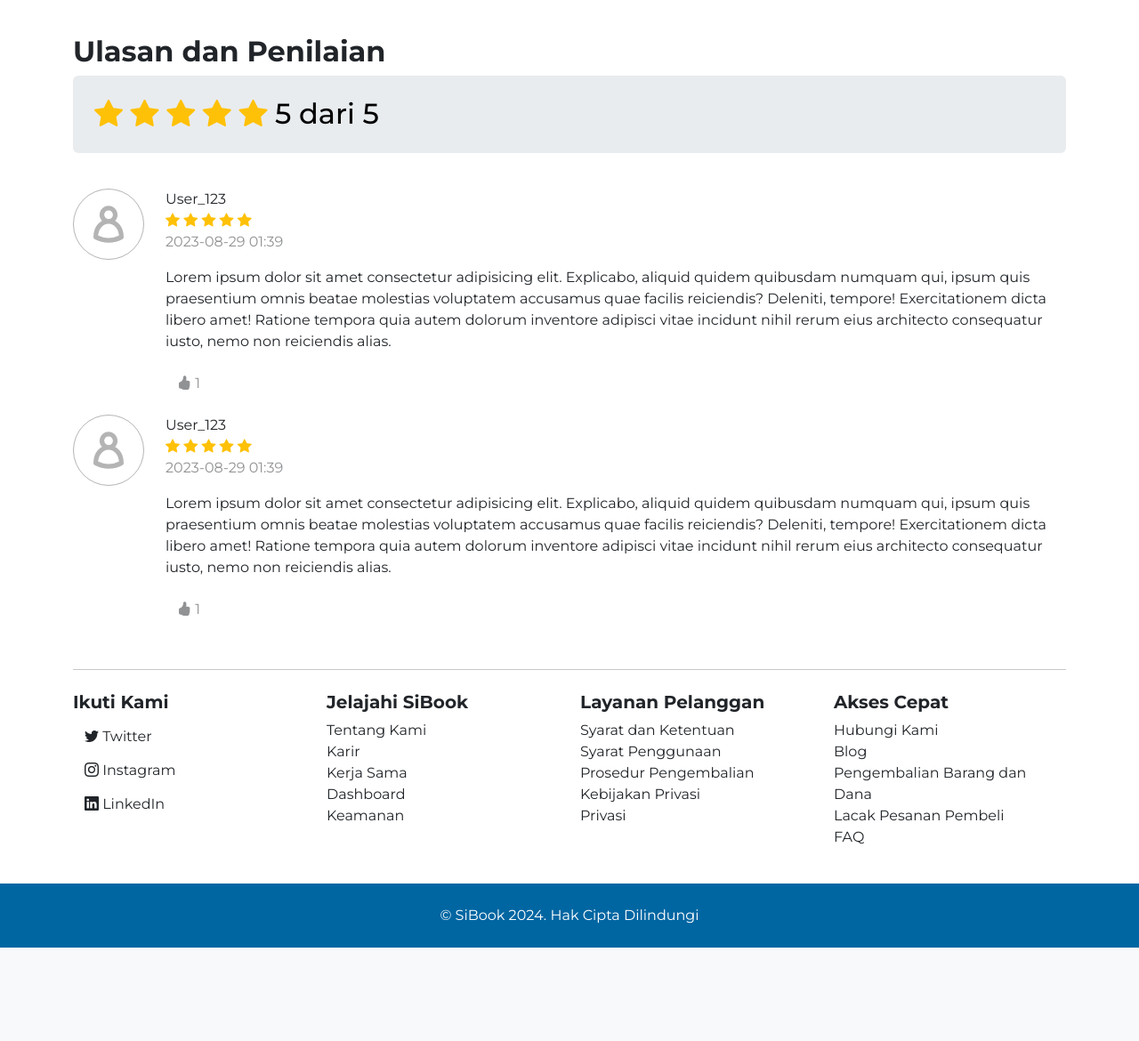
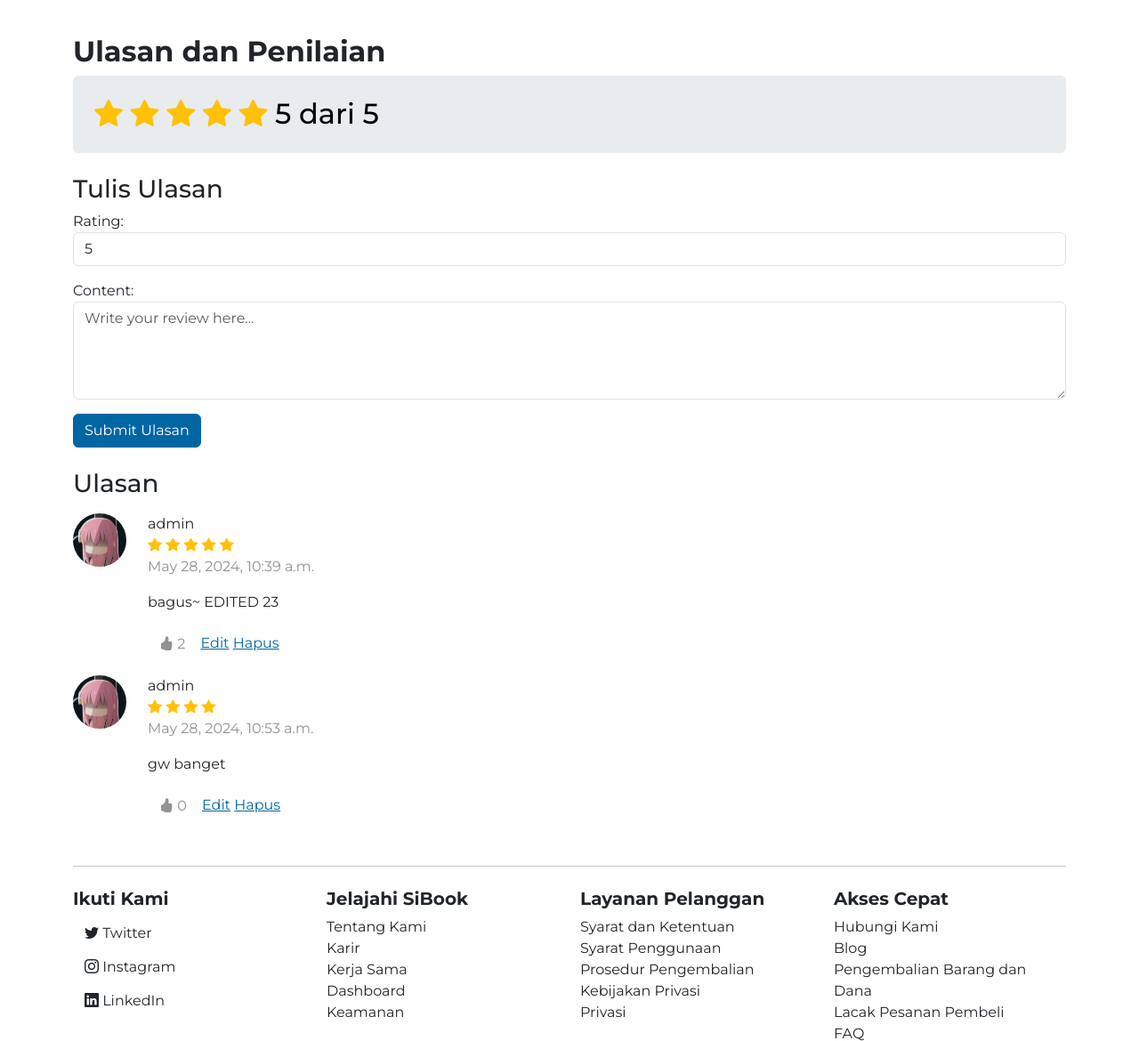
Before and after one commit to kelapacuyy/SiBook, a Django app: page /books/1/ in a window 1280 px wide. Shown: the part 1418-2588 px from the top of the page at 89% size. Before the commit the page ends 2483 px from the top, so only its background shows below. Run offline with Django 5.2, Linux system fonts and the light colour scheme; a user stored in the database is signed in; data comes from the database, SQL or seed files in the repository; both versions use the stored data as it was after the commit; some libraries are stand-ins or nearby versions.

Commit message:
add Review model and CRUD

```diff
--- a/backend/bookcommerce/admin.py
+++ b/backend/bookcommerce/admin.py
@@ -1,5 +1,5 @@
 from django.contrib import admin
-from .models import Address, Customer, Series, Author, Genre, Book, Cart, CartItem, Order, OrderItem, Shipment, Payment
+from .models import Address, Customer, Series, Author, Genre, Book, Cart, CartItem, Order, OrderItem, Shipment, Payment, Review
 
 admin.site.register(Address)
 admin.site.register(Customer)
@@ -7,6 +7,7 @@ admin.site.register(Series)
 admin.site.register(Author)
 admin.site.register(Genre)
 admin.site.register(Book)
+admin.site.register(Review)
 admin.site.register(Cart)
 admin.site.register(CartItem)
 admin.site.register(Order)
--- a/backend/bookcommerce/forms.py
+++ b/backend/bookcommerce/forms.py
@@ -1,5 +1,5 @@
 from django import forms
-from .models import Customer, Address
+from .models import Customer, Address, Review
 from django.contrib.auth.forms import UserCreationForm, PasswordChangeForm, AuthenticationForm
 from django.contrib.auth import authenticate
 from django.forms import ClearableFileInput
@@ -85,3 +85,12 @@ class CustomPasswordChangeForm(PasswordChangeForm):
     old_password = forms.CharField(widget=forms.PasswordInput, help_text='')
     new_password1 = forms.CharField(widget=forms.PasswordInput, help_text='')
     new_password2 = forms.CharField(widget=forms.PasswordInput, help_text='')
+
+class ReviewForm(forms.ModelForm):
+    class Meta:
+        model = Review
+        fields = ['rating', 'content']
+        widgets = {
+            'rating': forms.NumberInput(attrs={'min': 1, 'max': 5, 'step': 1, 'class': 'form-control'}),
+            'content': forms.Textarea(attrs={'class': 'form-control', 'rows': 4, 'placeholder': 'Write your review here...'}),
+        }
--- a/backend/bookcommerce/templates/bookcommerce/base.html
+++ b/backend/bookcommerce/templates/bookcommerce/base.html
@@ -111,9 +111,19 @@
         </nav>
         {% if messages %}
             {% for message in messages %}
-                <div class="alert alert-{{message.tags}}">
-                    {{ message }}
-                </div>
+                {% if message.tags == "error" %}
+                    <div class="alert alert-danger">
+                {% elif message.tags == "success" %}
+                    <div class="alert alert-success">
+                {% elif message.tags == "warning" %}
+                    <div class="alert alert-warning">
+                {% elif message.tags == "info" %}
+                    <div class="alert alert-info">
+                {% else %}
+                    <div class="alert alert-secondary">
+                {% endif %}
+                        {{ message }}
+                    </div>
             {% endfor %}
         {% endif %}
 
--- a/backend/bookcommerce/templates/bookcommerce/book_detail.html
+++ b/backend/bookcommerce/templates/bookcommerce/book_detail.html
@@ -138,6 +138,7 @@
         </div>
     </div>
     <hr />
+
     <div class="row my-5">
         <div class="col">
             <h2 class="fw-bold">Ulasan dan Penilaian</h2>
@@ -152,63 +153,52 @@
                 </h2>
             </div>
         </div>
+
         <div class="col-12 mt-4">
+            <h3>Tulis Ulasan</h3>
+            <form action="{% url 'bookcommerce-book-detail' book.id %}" method="POST">
+                {% csrf_token %}
+                {{ review_form.as_p }}
+                <button class="btn btn-primary" type="submit" name="review_submit">Submit Ulasan</button>
+            </form>
+        </div>
+
+        <div class="col-12 mt-4">
+            <h3>Ulasan</h3>
+            {% for review in reviews %}
                 <div class="row mt-3">
                     <div class="col-auto">
-                    <img src="{% static '/bookcommerce/assets/user.svg' %}" alt="User" />
+                        <img
+                            src="{{ user.profile_picture.url }}"
+                            alt="Profile Picture"
+                            class="rounded-circle"
+                            style="max-width: 60px;"
+                        />
                     </div>
                     <div class="col">
-                    <p class="m-0">User_123</p>
+                        <p class="m-0">{{ review.author.username }}</p>
                         <div class="text-warning">
+                            {% with ''|center:review.rating as range %}
+                            {% for _ in range %}
                                 <i class="bi bi-star-fill"></i>
-                        <i class="bi bi-star-fill"></i>
-                        <i class="bi bi-star-fill"></i>
-                        <i class="bi bi-star-fill"></i>
-                        <i class="bi bi-star-fill"></i>
+                            {% endfor %}
+                            {% endwith %}
                         </div>
-                    <p class="text-body-tertiary">2023-08-29 01:39</p>
-                    <p>
-                        Lorem ipsum dolor sit amet consectetur adipisicing elit. Explicabo, aliquid
-                        quidem quibusdam numquam qui, ipsum quis praesentium omnis beatae molestias
-                        voluptatem accusamus quae facilis reiciendis? Deleniti, tempore!
-                        Exercitationem dicta libero amet! Ratione tempora quia autem dolorum
-                        inventore adipisci vitae incidunt nihil rerum eius architecto consequatur
-                        iusto, nemo non reiciendis alias.
-                    </p>
+                        <p class="text-body-tertiary">{{ review.date_posted }}</p>
+                        <p>{{ review.content }}</p>
                         <button class="btn text-body-tertiary">
-                        <i class="bi bi-hand-thumbs-up-fill"></i> 1
+                            <i class="bi bi-hand-thumbs-up-fill"></i> {{ review.like }}
                         </button>
+                        {% if review.author == user %}
+                            <a class="" href="{% url 'bookcommerce-review-update' review.pk %}">Edit</a>
+                            <a class="" href="{% url 'bookcommerce-review-delete' review.pk %}">Hapus</a>
+                        {% endif %}
                     </div>
                 </div>
-            <div class="row mt-3">
-                <div class="col-auto">
-                    <img src="{% static '/bookcommerce/assets/user.svg' %}" alt="User" />
-                </div>
-                <div class="col">
-                    <p class="m-0">User_123</p>
-                    <div class="text-warning">
-                        <i class="bi bi-star-fill"></i>
-                        <i class="bi bi-star-fill"></i>
-                        <i class="bi bi-star-fill"></i>
-                        <i class="bi bi-star-fill"></i>
-                        <i class="bi bi-star-fill"></i>
-                    </div>
-                    <p class="text-body-tertiary">2023-08-29 01:39</p>
-                    <p>
-                        Lorem ipsum dolor sit amet consectetur adipisicing elit. Explicabo, aliquid
-                        quidem quibusdam numquam qui, ipsum quis praesentium omnis beatae molestias
-                        voluptatem accusamus quae facilis reiciendis? Deleniti, tempore!
-                        Exercitationem dicta libero amet! Ratione tempora quia autem dolorum
-                        inventore adipisci vitae incidunt nihil rerum eius architecto consequatur
-                        iusto, nemo non reiciendis alias.
-                    </p>
-                    <button class="btn text-body-tertiary">
-                        <i class="bi bi-hand-thumbs-up-fill"></i> 1
-                    </button>
-                </div>
-            </div>
-        </div>
+            {% endfor %}
         </div>
     </div>
 
+</div>
+
 {% endblock content %}
--- a/backend/bookcommerce/urls.py
+++ b/backend/bookcommerce/urls.py
@@ -1,6 +1,6 @@
 from django.urls import path, include
 from . import views
-from .views import BookListView, BookDetailView, add_to_cart, cart_detail, update_cart_item, delete_cart_item, delete_all_cart_items, checkout, payment, profile, order_history, create_address, update_address, change_password, search, CartStaticView, SearchView, OrderStaticView
+from .views import BookListView, BookDetailView, add_to_cart, cart_detail, update_cart_item, delete_cart_item, delete_all_cart_items, checkout, payment, profile, order_history, create_address, update_address, change_password, search, CartStaticView, SearchView, OrderStaticView, ReviewUpdateView, ReviewDeleteView
 from django.conf import settings
 from django.conf.urls.static import static
 
@@ -21,7 +21,9 @@ urlpatterns = [
     path('address/update/<int:address_id>/', update_address, name='update_address'),
     path('profile/change-password/', change_password, name='change_password'),
     path('search/', search, name='search'),
-    path('order', OrderStaticView.as_view(), name='order_static')
+    path('order/', OrderStaticView.as_view(), name='order_static'),
+    path('books/review/<int:pk>/update/', ReviewUpdateView.as_view(), name='bookcommerce-review-update'),
+    path('books/review/<int:pk>/delete/', ReviewDeleteView.as_view(), name='bookcommerce-review-delete'),
 ]
 
 if settings.DEBUG:
--- a/backend/bookcommerce/views.py
+++ b/backend/bookcommerce/views.py
@@ -1,15 +1,18 @@
 from django.shortcuts import render, redirect, get_object_or_404
-from django.views.generic import ListView, View
+from django.views.generic import ListView, View, UpdateView, DeleteView
 from django.views.decorators.http import require_POST
 from django.contrib import messages
 from django.contrib.auth import update_session_auth_hash, authenticate, login
 from django.contrib.auth.views import LoginView
+from django.contrib.auth.mixins import LoginRequiredMixin, UserPassesTestMixin
 from django.contrib.auth.decorators import login_required
 from django.urls import reverse, reverse_lazy
 from django.http import HttpResponseRedirect
-from .models import Author, Series, Book, Cart, CartItem, Order, OrderItem, Shipment, Payment, Address
-from .forms import UserRegisterForm, UserLoginForm, AddressForm, ProfilePictureForm, CustomPasswordChangeForm
+from .models import Author, Series, Book, Cart, CartItem, Order, OrderItem, Shipment, Payment, Address, Review
+from .forms import UserRegisterForm, UserLoginForm, AddressForm, ProfilePictureForm, CustomPasswordChangeForm, ReviewForm
 
+
+# User related views
 
 def register(request):
     if request.method == 'POST':
@@ -46,6 +49,8 @@ class CustomLoginView(LoginView):
     def get_success_url(self):
         return self.success_url
 
+# Book related views
+
 class BookListView(ListView):
     model = Book
     template_name = 'bookcommerce/index.html'
@@ -57,11 +62,85 @@ class BookDetailView(View):
         book = Book.objects.get(pk=pk)
         self.current_book = book
 
+        review_form = ReviewForm()
+        reviews = Review.objects.filter(book=book).order_by('-like')
+
         context = {
             'book': book,
+            'review_form': review_form,
+            'reviews': reviews,
         }
 
         return render(request, 'bookcommerce/book_detail.html', context)
+
+    def post(self, request, pk, *args, **kwargs):
+        book = Book.objects.get(pk=pk)
+
+        review_form = ReviewForm(request.POST)
+
+        if review_form.is_valid() and 'review_submit' in request.POST:
+            new_review = review_form.save(commit=False)
+            new_review.author = request.user
+            new_review.book = book
+            new_review.save()
+            messages.success(request, f"Berhasil menambahkan ulasan!")
+        else:
+            messages.error(request, f"Gagal menambahkan ulasan!")
+
+        review_form = ReviewForm()
+        reviews = book.reviews.all().order_by('-like')
+
+        context = {
+            'book': book,
+            'review_form': review_form,
+            'reviews': reviews,
+        }
+
+        return render(request, 'bookcommerce/book_detail.html', context)
+
+# Review related views
+
+class ReviewUpdateView(LoginRequiredMixin, UserPassesTestMixin, UpdateView):
+    model = Review
+    fields = ['content']
+    template_name = 'bookcommerce/review_form_update.html'
+
+    def get_context_data(self, **kwargs):
+        context = super().get_context_data(**kwargs)
+        context['review'] = get_object_or_404(Review, pk=self.kwargs['pk'])
+        return context
+
+    def form_valid(self, form):
+        form.instance.author = self.request.user
+        messages.success(self.request, "Berhasil mengedit ulasan!")
+        return super().form_valid(form)
+
+    def test_func(self):
+        review = self.get_object()
+        return self.request.user == review.author
+
+    def get_success_url(self):
+        review = get_object_or_404(Review, pk=self.kwargs['pk'])
+        book = get_object_or_404(Book, pk=review.book.pk)
+        return reverse('bookcommerce-book-detail', args=[book.pk])
+
+class ReviewDeleteView(LoginRequiredMixin, UserPassesTestMixin, DeleteView):
+    model = Review
+    template_name = 'bookcommerce/review_confirm_delete.html'
+
+    def get_context_data(self, **kwargs):
+        context = super().get_context_data(**kwargs)
+        context['review'] = get_object_or_404(Review, pk=self.kwargs['pk'])
+        return context
+
+    def test_func(self):
+        review = self.get_object()
+        return self.request.user == review.author
+
+    def get_success_url(self):
+        review = self.get_object()
+        book = review.book
+        return reverse('bookcommerce-book-detail', args=[book.pk])
 
 class CartStaticView(View):
     def get(self, request):
```
Also changed, not shown: backend/bookcommerce/models.py (+16 -0 lines), backend/bookcommerce/templates/bookcommerce/review_confirm_delete.html (added, +36 -0 lines), backend/bookcommerce/templates/bookcommerce/review_form_update.html (added, +12 -0 lines), backend/bookcommerce/migrations/0008_review.py (added), backend/db.sqlite3. Lines whose indentation alone changed are shown as unchanged.
